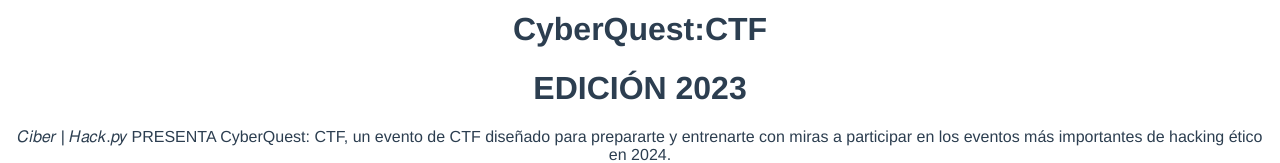
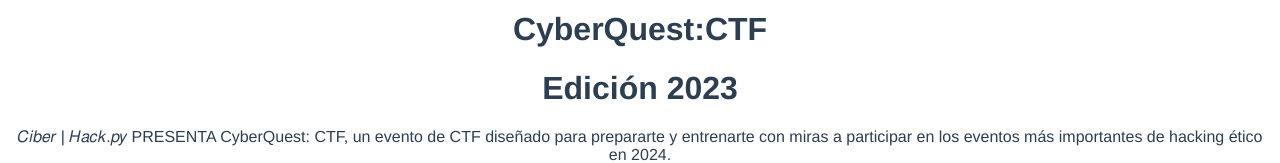
Before and after one commit to aaaimx/cyberpage, a Vue app: page / in a window 1280 px wide. Shown: the part 210-373 px from the top of the page. Built offline with nearby package versions, Linux system fonts and the light colour scheme; the HTML template or start-up script is replaced by a standard one.

Commit message:
Update App.vue

```diff
--- a/src/App.vue
+++ b/src/App.vue
@@ -34,7 +34,7 @@
                 <div class="col-lg-6 col-xl-5">
                     <div class="text-container">
                         <h1 class="h1-large">CyberQuest:CTF</h1>
-                          <h1 class="h1-large">EDICIÓN 2023</h1>
+                          <h1 class="h1-large">Edición 2023</h1>
                         <p class="p-large">
 𝐶𝑖𝑏𝑒𝑟 | 𝐻𝑎𝑐𝑘.𝑝𝑦 PRESENTA CyberQuest: CTF, un evento de CTF diseñado para prepararte y entrenarte con miras a participar en los eventos más importantes de hacking ético en 2024.
                         </p>
```
